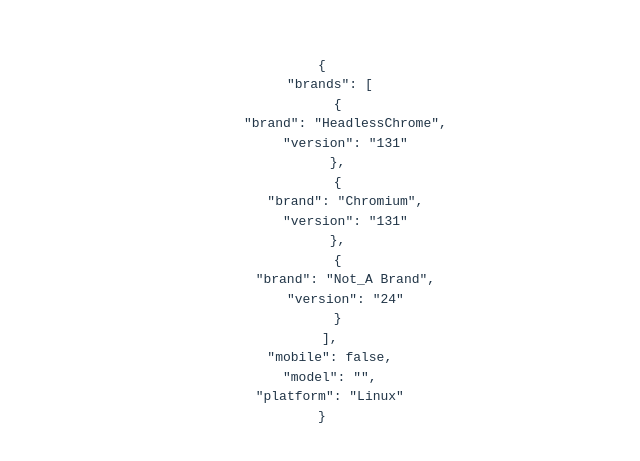
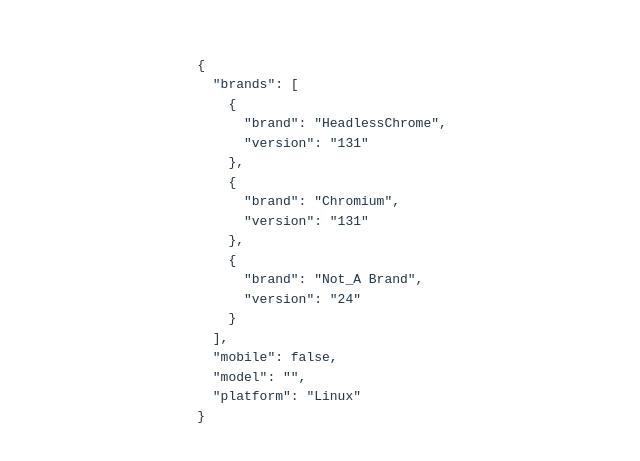
Before and after one commit to mwskwong/geo-permission-browser-behavior, a React (Vite) app: page / in a window 1280 px wide. Shown: the part 159-620 px from the top of the page, without its empty margins (318-958 px from the left). Built offline with nearby package versions, Linux system fonts and the light colour scheme.

Commit message:
fix: align pre

```diff
--- a/src/App.tsx
+++ b/src/App.tsx
@@ -15,7 +15,7 @@
   }, []);
 
   return (
-    <pre>
+    <pre style={{ textAlign: "start" }}>
       <code>{JSON.stringify(uaData, null, 2)}</code>
     </pre>
   );
```
